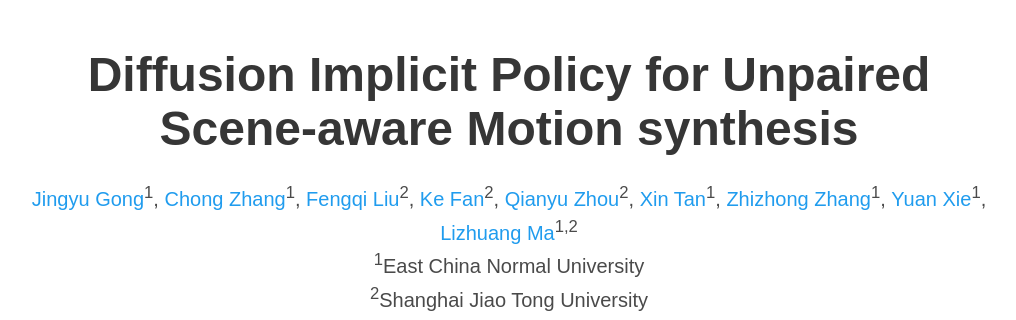
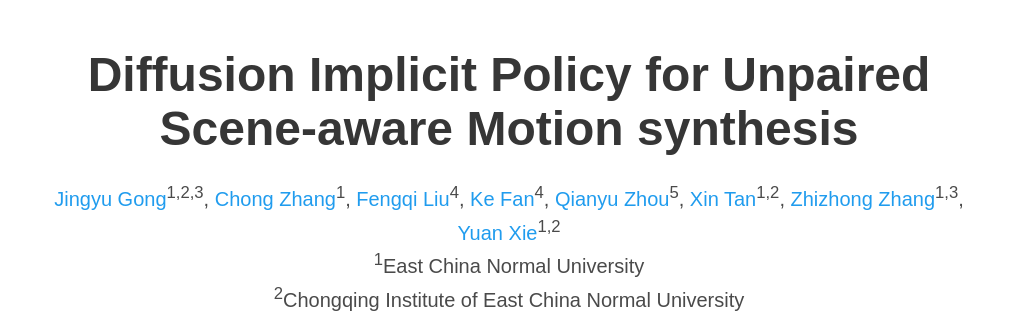
Before and after one commit to jingyugong/DiffusionImplicitPolicy, a plain HTML site: page index.html in a window 1280 px wide. Shown: the top 320 px of the page, without its empty margins (131-1147 px from the left). Drawn offline with nearby package versions, Linux system fonts and the light colour scheme; some icons are missing; a web font is replaced by a local one.

Commit message:
Update index.html

```diff
--- a/index.html
+++ b/index.html
@@ -41,28 +41,26 @@
             <div class="is-size-5 publication-authors">
               <!-- Paper authors -->
               <span class="author-block">
-                  <a href="FIRST AUTHOR PERSONAL LINK" target="_blank">Jingyu Gong</a><sup>1</sup>,</span>
+                  <a href="FIRST AUTHOR PERSONAL LINK" target="_blank">Jingyu Gong</a><sup>1,2,3</sup>,</span>
               <span class="author-block">
                 <a href="FIRST AUTHOR PERSONAL LINK" target="_blank">Chong Zhang</a><sup>1</sup>,</span>
               <span class="author-block">
-                <a href="FIRST AUTHOR PERSONAL LINK" target="_blank">Fengqi Liu</a><sup>2</sup>,</span>
+                <a href="FIRST AUTHOR PERSONAL LINK" target="_blank">Fengqi Liu</a><sup>4</sup>,</span>
               <span class="author-block">
-                <a href="FIRST AUTHOR PERSONAL LINK" target="_blank">Ke Fan</a><sup>2</sup>,</span>
+                <a href="FIRST AUTHOR PERSONAL LINK" target="_blank">Ke Fan</a><sup>4</sup>,</span>
               <span class="author-block">
-                <a href="FIRST AUTHOR PERSONAL LINK" target="_blank">Qianyu Zhou</a><sup>2</sup>,</span>
+                <a href="FIRST AUTHOR PERSONAL LINK" target="_blank">Qianyu Zhou</a><sup>5</sup>,</span>
               <span class="author-block">
-                <a href="FIRST AUTHOR PERSONAL LINK" target="_blank">Xin Tan</a><sup>1</sup>,</span>
+                <a href="FIRST AUTHOR PERSONAL LINK" target="_blank">Xin Tan</a><sup>1,2</sup>,</span>
               <span class="author-block">
-                <a href="FIRST AUTHOR PERSONAL LINK" target="_blank">Zhizhong Zhang</a><sup>1</sup>,</span>
+                <a href="FIRST AUTHOR PERSONAL LINK" target="_blank">Zhizhong Zhang</a><sup>1,3</sup>,</span>
                 <span class="author-block">
-                  <a href="SECOND AUTHOR PERSONAL LINK" target="_blank">Yuan Xie</a><sup>1</sup>,</span>
-                  <span class="author-block">
-                    <a href="THIRD AUTHOR PERSONAL LINK" target="_blank">Lizhuang Ma</a><sup>1,2</sup>
+                  <a href="SECOND AUTHOR PERSONAL LINK" target="_blank">Yuan Xie</a><sup>1,2</sup>
                   </span>
                   </div>
 
                   <div class="is-size-5 publication-authors">
-                      <span class="author-block"><sup>1</sup>East China Normal University<br><sup>2</sup>Shanghai Jiao Tong University</span>
+                      <span class="author-block"><sup>1</sup>East China Normal University<br><sup>2</sup>Chongqing Institute of East China Normal University<br><sup>2</sup>Shanghai Key Laboratory of Computer Software Evaluating and Testing<br><sup>4</sup>Shanghai Jiao Tong University<br><sup>5</sup>Jilin University</span>
                   </div>
 
                   <div class="column has-text-centered">
@@ -80,7 +78,7 @@
 
                   <!-- Github link -->
                   <span class="link-block">
-                    <a href="https://github.com/jingyugong/DiffusionImplicitPolicy" target="_blank"
+                    <a href="https://github.com/jingyugong/DIP" target="_blank"
                     class="external-link button is-normal is-rounded is-dark">
                     <span class="icon">
                       <i class="fab fa-github"></i>
@@ -294,11 +292,11 @@
     <div class="container is-max-desktop content">
       <h2 class="title">BibTeX</h2>
       <pre><code>
-      @article{gong2024dip,
+      @inproceedings{gong2026dip,
           title={Diffusion Implicit Policy for Unpaired Scene-aware Motion Synthesis},
-          author={Gong, Jingyu and Zhang, Chong and Liu, Fengqi and Fan, Ke and Zhou, Qianyu and Tan, Xin and Zhang, Zhizhong and Xie, Yuan and Ma, Lizhuang},
-          journal={arXiv e-prints},
-          year={2024}
+          author={Gong, Jingyu and Zhang, Chong and Liu, Fengqi and Fan, Ke and Zhou, Qianyu and Tan, Xin and Zhang, Zhizhong and Xie, Yuan},
+          booktitle={Proceedings of the AAAI Conference on Artificial Intelligence},
+          year={2026}
         }
       </code></pre>
     </div>
```
